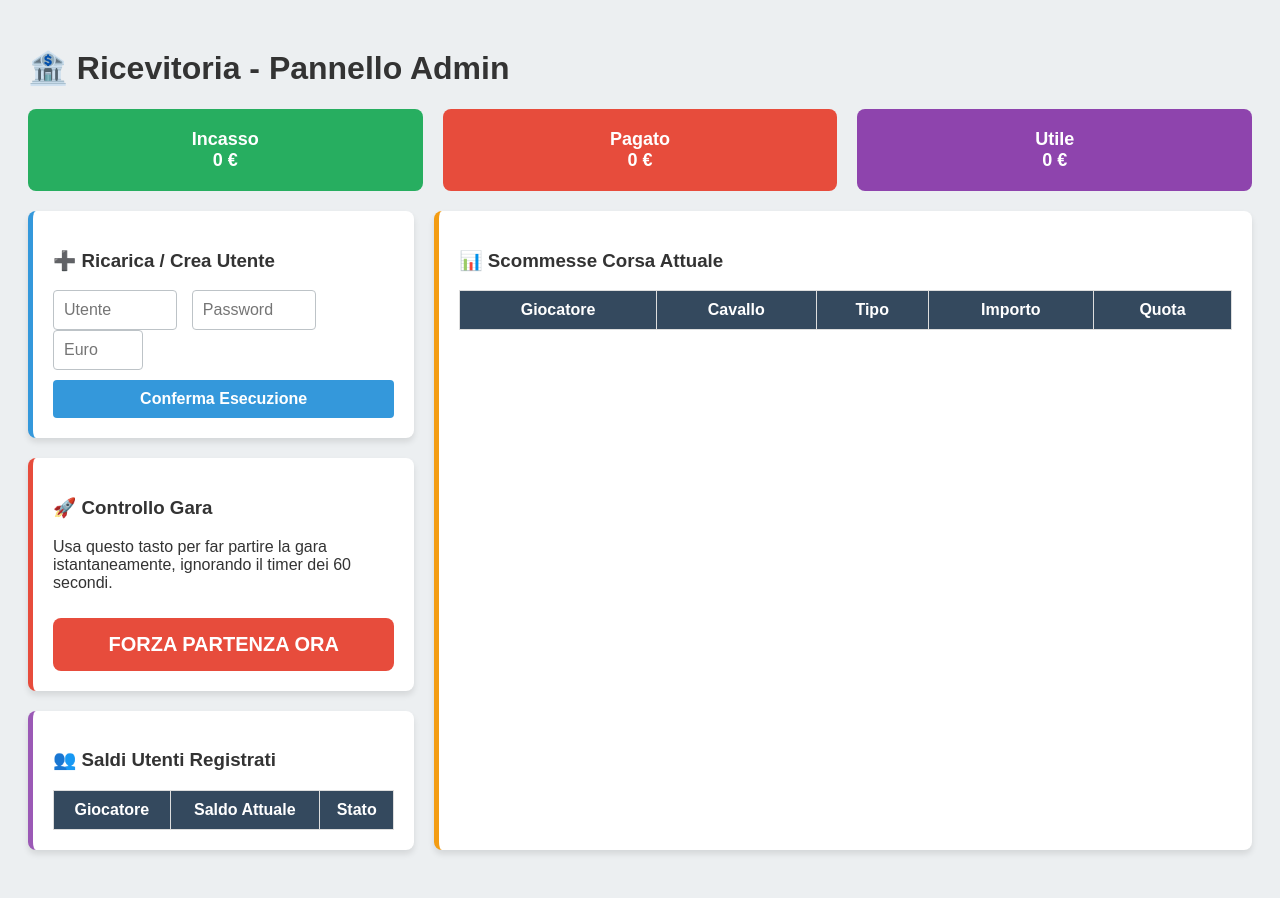
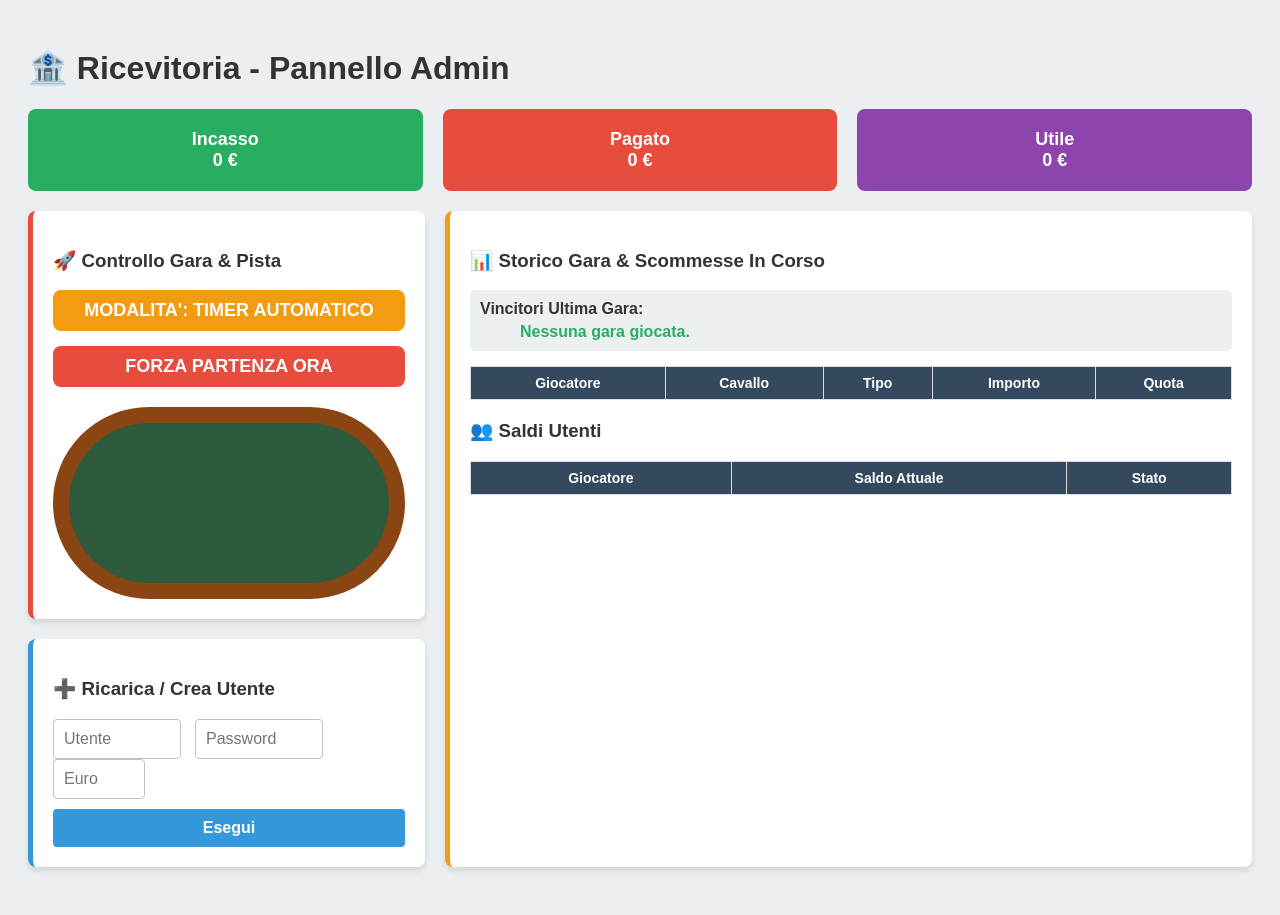
Before and after one commit to pietrolmb/bet-horses-app, a Flask app: page /admin in a window 1280 px wide. Run offline with Flask 3, Linux system fonts and the light colour scheme; lists and menus that the app fills with data are empty; some libraries are stand-ins or nearby versions.

Commit message:
admin.html

```diff
--- a/templates/admin.html
+++ b/templates/admin.html
@@ -10,11 +10,16 @@
         .stat-box { flex: 1; padding: 20px; border-radius: 8px; text-align: center; color: white; font-size: 18px; font-weight: bold;}
         input { padding: 10px; font-size: 16px; border: 1px solid #bdc3c7; border-radius: 4px; margin-right: 10px;}
         button { padding: 10px 20px; font-size: 16px; background: #3498db; color: white; border: none; border-radius: 4px; cursor: pointer; font-weight: bold;}
-        .btn-forza { background: #e74c3c; width: 100%; font-size: 20px; padding: 15px; margin-top: 10px; border-radius: 8px;}
-        .btn-forza:hover { background: #c0392b; }
+        .btn-forza { background: #e74c3c; width: 100%; font-size: 18px; padding: 10px; margin-top: 5px; border-radius: 8px;}
+        .btn-toggle { background: #f39c12; width: 100%; font-size: 18px; padding: 10px; margin-bottom: 10px; border-radius: 8px;}
         table { width: 100%; border-collapse: collapse; margin-top: 15px; }
-        th, td { padding: 10px; border: 1px solid #ddd; text-align: center; }
+        th, td { padding: 8px; border: 1px solid #ddd; text-align: center; font-size:14px;}
         th { background: #34495e; color: white; }
+
+        /* Mini Pista Admin */
+        #pista-container { width: 400px; height: 200px; background: #2d5a3c; border-radius: 125px; position: relative; border: 20px solid #8B4513; margin: auto; overflow:hidden; zoom: 0.8;}
+        .traguardo { position: absolute; bottom: -20px; left: 50%; width: 4px; height: 20px; background: red; transform: translateX(-50%);}
+        .cavallo { width: 14px; height: 14px; border-radius: 50%; position: absolute; border: 1px solid #fff; font-size: 8px; font-weight: bold; color: black; display: flex; align-items: center; justify-content: center; transition: all 0.1s linear;}
     </style>
 </head>
 <body>
@@ -28,33 +33,41 @@
 
     <div style="display: flex; gap: 20px;">
         <div style="flex: 1;">
+            <div class="card" style="border-left: 5px solid #e74c3c;">
+                <h3>🚀 Controllo Gara & Pista</h3>
+                <button class="btn-toggle" id="btn-switch-timer" onclick="toggleTimer()">MODALITA': TIMER AUTOMATICO</button>
+                <button class="btn-forza" onclick="forzaPartenza()">FORZA PARTENZA ORA</button>
+
+                <div style="margin-top:20px;">
+                    <div id="pista-container"><div class="traguardo"></div></div>
+                </div>
+            </div>
+
             <div class="card" style="border-left: 5px solid #3498db;">
                 <h3>➕ Ricarica / Crea Utente</h3>
                 <input type="text" id="nuovo-user" placeholder="Utente" style="width: 30%;">
                 <input type="text" id="nuova-pass" placeholder="Password" style="width: 30%;">
                 <input type="number" id="importo" placeholder="Euro" style="width: 20%;">
-                <button onclick="gestioneSoldi()" style="margin-top: 10px; width: 100%;">Conferma Esecuzione</button>
-            </div>
-
-            <div class="card" style="border-left: 5px solid #e74c3c;">
-                <h3>🚀 Controllo Gara</h3>
-                <p>Usa questo tasto per far partire la gara istantaneamente, ignorando il timer dei 60 secondi.</p>
-                <button class="btn-forza" onclick="forzaPartenza()">FORZA PARTENZA ORA</button>
-            </div>
-
-            <div class="card" style="border-left: 5px solid #9b59b6;">
-                <h3>👥 Saldi Utenti Registrati</h3>
-                <table id="tabella-utenti">
-                    <thead><tr><th>Giocatore</th><th>Saldo Attuale</th><th>Stato</th></tr></thead>
-                    <tbody></tbody>
-                </table>
+                <button onclick="gestioneSoldi()" style="margin-top: 10px; width: 100%;">Esegui</button>
             </div>
         </div>
 
         <div class="card" style="flex: 2; border-left: 5px solid #f39c12;">
-            <h3>📊 Scommesse Corsa Attuale</h3>
+            <h3>📊 Storico Gara & Scommesse In Corso</h3>
+
+            <div style="background:#ecf0f1; padding:10px; border-radius:5px; margin-bottom:15px;">
+                <h4 style="margin:0 0 5px 0;">Vincitori Ultima Gara:</h4>
+                <ul id="lista-vincitori" style="margin:0; color:#27ae60; font-weight:bold;">Nessuna gara giocata.</ul>
+            </div>
+
             <table id="tabella-scommesse">
                 <thead><tr><th>Giocatore</th><th>Cavallo</th><th>Tipo</th><th>Importo</th><th>Quota</th></tr></thead>
+                <tbody></tbody>
+            </table>
+
+            <h3 style="margin-top:20px;">👥 Saldi Utenti</h3>
+            <table id="tabella-utenti">
+                <thead><tr><th>Giocatore</th><th>Saldo Attuale</th><th>Stato</th></tr></thead>
                 <tbody></tbody>
             </table>
         </div>
@@ -62,6 +75,7 @@
 
     <script>
         const socket = io();
+        let cavalliElements = {};
         socket.emit('request_update');
 
         function gestioneSoldi() {
@@ -71,35 +85,81 @@
             if(user !== "" && amt !== "") {
                 socket.emit('admin_update_wallet', {user: user, password: pass, amount: parseInt(amt)});
                 document.getElementById('importo').value = "";
-                alert("Operazione completata su " + user);
             }
         }
 
-        function forzaPartenza() {
-            if(confirm("Sei sicuro di voler far partire la gara ADESSO?")) {
-                socket.emit('admin_force_start');
-            }
-        }
+        function forzaPartenza() { socket.emit('admin_force_start'); }
+        function toggleTimer() { socket.emit('admin_toggle_timer'); }
 
         socket.on('update_data', (s) => {
+            const r = s.current_race;
             document.getElementById('inc').innerText = s.admin_stats.totale_incassato;
             document.getElementById('pag').innerText = s.admin_stats.totale_pagato;
             document.getElementById('util').innerText = s.admin_stats.bilancio;
 
-            // Aggiorna tabella scommesse
+            // Bottone Toggle
+            const btnToggle = document.getElementById('btn-switch-timer');
+            if(s.settings.auto_timer) {
+                btnToggle.innerText = "MODALITA': TIMER 60s ATTIVO (Clicca per Manuale)";
+                btnToggle.style.background = "#2ecc71";
+            } else {
+                btnToggle.innerText = "MODALITA': MANUALE (Clicca per Timer Auto)";
+                btnToggle.style.background = "#e67e22";
+            }
+
+            // Storico vincitori
+            if(s.history.length > 0) {
+                const ultima = s.history[s.history.length - 1];
+                const ul = document.getElementById('lista-vincitori');
+                ul.innerHTML = ultima.vincitori.length === 0 ? "<li>Nessun giocatore ha vinto.</li>" : "";
+                ultima.vincitori.forEach(v => ul.innerHTML += `<li>${v.user} vince ${v.vincita}€ (${v.tipo})</li>`);
+            }
+
+            // Scommesse correnti
             const tbodyScommesse = document.querySelector('#tabella-scommesse tbody');
-            tbodyScommesse.innerHTML = s.current_race.bets.length === 0 ? '<tr><td colspan="5">Nessuna scommessa in questa gara.</td></tr>' : "";
-            s.current_race.bets.forEach(b => {
-                tbodyScommesse.innerHTML += `<tr><td><b>${b.user}</b></td><td>N° ${b.horse_id}</td><td>${b.type}</td><td style="color:green;">${b.amount} €</td><td>${b.quota}</td></tr>`;
-            });
+            tbodyScommesse.innerHTML = r.bets.length === 0 ? '<tr><td colspan="5">Nessuna scommessa in questa gara.</td></tr>' : "";
+            r.bets.forEach(b => tbodyScommesse.innerHTML += `<tr><td><b>${b.user}</b></td><td>${b.horse_nome}</td><td>${b.type}</td><td style="color:green;">${b.amount} €</td><td>${b.quota}</td></tr>`);
 
-            // Aggiorna tabella conti utenti
+            // Utenti
             const tbodyUtenti = document.querySelector('#tabella-utenti tbody');
             tbodyUtenti.innerHTML = Object.keys(s.users).length === 0 ? '<tr><td colspan="3">Nessun utente creato.</td></tr>' : "";
             for (const [nomeUtente, datiUtente] of Object.entries(s.users)) {
                 const isOnline = s.online_users.includes(nomeUtente) ? "🟢 Online" : "⚪ Offline";
                 tbodyUtenti.innerHTML += `<tr><td><b>${nomeUtente}</b></td><td>${datiUtente.wallet} €</td><td>${isOnline}</td></tr>`;
             }
+
+            // Pista Admin
+            const pista = document.getElementById('pista-container');
+            if(r.status === "waiting" && r.bets.length === 0) {
+                document.querySelectorAll('.cavallo').forEach(e => e.remove());
+                cavalliElements = {};
+            }
+            r.horses.forEach((h, index) => {
+                if(!cavalliElements[h.id] && r.status === "waiting") {
+                    const d = document.createElement('div');
+                    d.className = 'cavallo'; d.style.backgroundColor = h.colore; d.innerText = h.id;
+                    pista.appendChild(d);
+                    cavalliElements[h.id] = d;
+                    // Proporzioni per pista admin (metà grandezza)
+                    const laneX = 200 + (index * 2);
+                    const laneY = 100 + (index * 2);
+                    const startX = 200 + laneX * Math.cos(Math.PI / 2);
+                    const startY = 100 + laneY * Math.sin(Math.PI / 2);
+                    d.style.left = (startX - 7) + 'px'; d.style.top = (startY - 7) + 'px';
+                }
+            });
+        });
+
+        socket.on('race_update', (pos) => {
+            let index = 0;
+            Object.keys(pos).forEach(id => {
+                const laneX = 200 + (index * 2);
+                const laneY = 100 + (index * 2);
+                const x = 200 + laneX * Math.cos(pos[id] + Math.PI / 2);
+                const y = 100 + laneY * Math.sin(pos[id] + Math.PI / 2);
+                if(cavalliElements[id]) { cavalliElements[id].style.left = (x - 7) +'px'; cavalliElements[id].style.top = (y - 7) +'px'; }
+                index++;
+            });
         });
     </script>
 </body>
```
